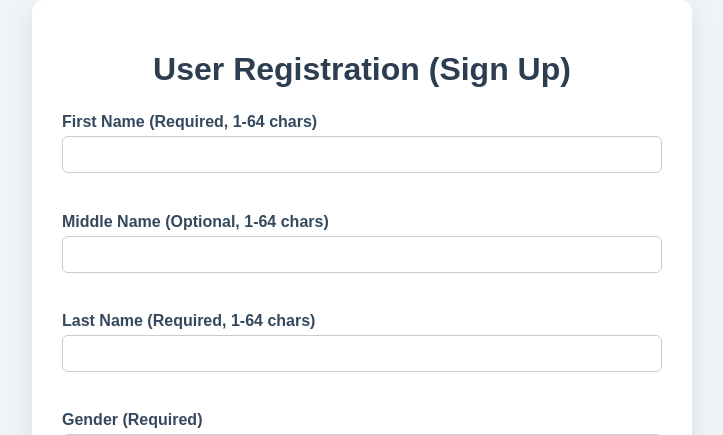
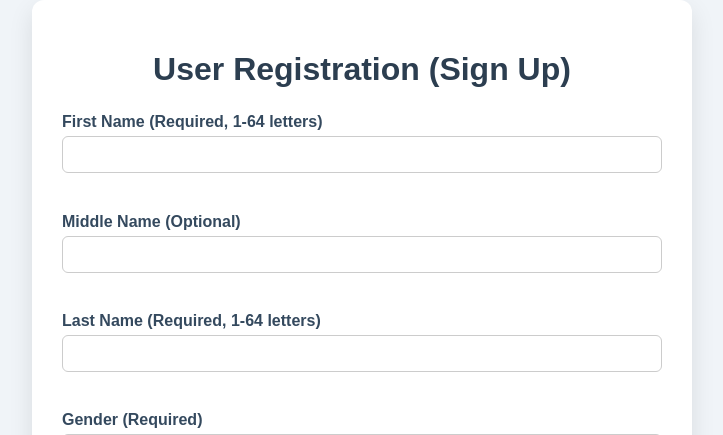
Before and after one commit to komalraniahmad/prac, a Django app: page /users/signup/ in a window 1280 px wide. Shown: the top 435 px of the page, without its empty margins (278-1001 px from the left). Run offline with Django 5.2, Linux system fonts and the light colour scheme.

Commit message:
update 1.1

```diff
--- a/mpgepmc/mpgepmcusers/forms.py
+++ b/mpgepmc/mpgepmcusers/forms.py
@@ -7,6 +7,13 @@ from mpgepmcusers.validators import (
     mpgepmcusers_validate_mobile_number,
     mpgepmcusers_validate_password_complexity
 )
+
+# HELPER FUNCTION: Counts only letter characters, ignoring spaces
+def count_letters(value):
+    if not value:
+        return 0
+    # Returns the length of the string composed only of letters (A-Z, a-z)
+    return len([c for c in value if c.isalpha()])
 
 class mpgepmcusersSignupForm(forms.ModelForm):
     """
@@ -45,21 +52,26 @@ class mpgepmcusersSignupForm(forms.ModelForm):
     # Custom Field Validation (using ModelForm's clean_<field> methods)
     def clean_first_name(self):
         name = self.cleaned_data.get('first_name')
-        if not (1 <= len(name) <= 64):
-            raise forms.ValidationError("First Name must be between 1 and 64 characters.")
+        letter_count = count_letters(name)
+        if not (1 <= letter_count <= 64):
+            raise forms.ValidationError("First Name must contain between 1 and 64 letters (spaces are ignored in count).")
         return name
 
-    # Middle Name is optional, so only validate length if present
+    # FIXED: Middle Name is optional, only validate length if provided
     def clean_middle_name(self):
         name = self.cleaned_data.get('middle_name')
-        if name and not (1 <= len(name) <= 64):
-             raise forms.ValidationError("Middle Name must be between 1 and 64 characters.")
+        if name: # Only validate if a value is present
+            letter_count = count_letters(name)
+            if not (1 <= letter_count <= 64):
+                 raise forms.ValidationError("Middle Name must contain between 1 and 64 letters (spaces are ignored in count).")
+        # If blank, it passes silently, fulfilling the optional requirement.
         return name
 
     def clean_last_name(self):
         name = self.cleaned_data.get('last_name')
-        if not (1 <= len(name) <= 64):
-            raise forms.ValidationError("Last Name must be between 1 and 64 characters.")
+        letter_count = count_letters(name)
+        if not (1 <= letter_count <= 64):
+            raise forms.ValidationError("Last Name must contain between 1 and 64 letters (spaces are ignored in count).")
         return name
 
     def clean_date_of_birth(self):
--- a/mpgepmc/mpgepmcusers/validators.py
+++ b/mpgepmc/mpgepmcusers/validators.py
@@ -21,15 +21,14 @@ def mpgepmcusers_validate_birth_date(value):
     age = today.year - value.year - ((today.month, today.day) < (value.month, value.day))
 
     if age < MIN_AGE:
+        # FIXED: Professional Age Error Message
         raise ValidationError(
-            _('User must be at least %(min_age)s years old to register.'),
-            params={'min_age': MIN_AGE},
+            _('You must be at least 12 years old to register.'),
             code='too_young'
         )
     if age > MAX_AGE:
         raise ValidationError(
-            _('Date of birth is invalid. Maximum age allowed is %(max_age)s.'),
-            params={'max_age': MAX_AGE},
+            _('Date of birth is invalid. Maximum age allowed is 150 years.'),
             code='too_old'
         )
 
@@ -39,9 +38,9 @@ def mpgepmcusers_validate_email_domain(value):
     """
     domain = value.split('@')[-1].lower()
     if domain not in ALLOWED_DOMAINS:
+        # FIXED: Professional Email Domain Error Message
         raise ValidationError(
-            _('Invalid email domain. Must be one of: %(domains)s.'),
-            params={'domains': ', '.join(ALLOWED_DOMAINS)},
+            _('Invalid email domain. Must be one of: gmail.com, yahoo.com, or mpgepmc.com.'),
             code='invalid_domain'
         )
 
--- a/mpgepmc/mpgepmcusers/views.py
+++ b/mpgepmc/mpgepmcusers/views.py
@@ -7,7 +7,7 @@ from django.http import JsonResponse, HttpResponseBadRequest
 from django.views.decorators.http import require_POST
 from django.db import IntegrityError
 
-from mpgepmcusers.forms import mpgepmcusersSignupForm, mpgepmcusersSignInForm
+from mpgepmcusers.forms import mpgepmcusersSignupForm, mpgepmcusersSignInForm, count_letters
 from mpgepmcusers.models import mpgepmcusersUser, mpgepmcusersOTP
 from mpgepmcusers.utils import mpgepmcusers_generate_otp, mpgepmcusers_send_otp_email
 from mpgepmcusers.validators import (
@@ -172,19 +172,31 @@ def mpgepmcusers_ajax_validate(request):
     """
     data = json.loads(request.body)
     field_name = data.get('field')
-    value = data.get('value')
+    value = data.get('value', '').strip() # Ensure value is retrieved, strip whitespace for counting
 
-    if not field_name or not value:
-        return HttpResponseBadRequest(json.dumps({'is_valid': False, 'error': 'Missing field or value'}))
+    # Allows empty value for middle_name, but checks for missing value on required fields if they are passed in
+    if not value and field_name not in ['middle_name']:
+        return HttpResponseBadRequest(json.dumps({'is_valid': False, 'error': 'Missing required field value.'}))
 
     is_valid = True
     error_message = ''
 
     try:
-        if field_name == 'first_name' or field_name == 'middle_name' or field_name == 'last_name':
-            if not (1 <= len(value) <= 64):
+        if field_name == 'first_name' or field_name == 'last_name':
+            letter_count = count_letters(value)
+            if not (1 <= letter_count <= 64):
                 is_valid = False
-                error_message = f"{field_name.replace('_', ' ').title()} must be 1-64 characters."
+                error_message = f"{field_name.replace('_', ' ').title()} must contain 1-64 letters (spaces ignored)."
+
+        elif field_name == 'middle_name':
+            if value: # Only validate if a value is present (it's optional)
+                letter_count = count_letters(value)
+                if not (1 <= letter_count <= 64):
+                    is_valid = False
+                    error_message = "Middle Name must contain 1-64 letters (spaces ignored)."
+            else:
+                # Value is empty, which is valid for middle_name
+                is_valid = True
 
         elif field_name == 'gender':
             if value not in ['M', 'F', 'O']:
@@ -214,8 +226,6 @@ def mpgepmcusers_ajax_validate(request):
         elif field_name == 'password':
             mpgepmcusers_validate_password_complexity(value)
 
-        # password_confirm is handled purely client-side unless a full form submit is done
-
     except Exception as e:
         is_valid = False
         error_message = str(e.message) if hasattr(e, 'message') else str(e)
--- a/mpgepmc/templates/mpgepmcusers/mpgepmcusers_signup.html
+++ b/mpgepmc/templates/mpgepmcusers/mpgepmcusers_signup.html
@@ -48,20 +48,20 @@
             {% csrf_token %}
 
             <div class="form-group">
-                <label for="{{ form.first_name.id_for_label }}">First Name (Required, 1-64 chars)</label>
+                <label for="{{ form.first_name.id_for_label }}">First Name (Required, 1-64 letters)</label>
                 {{ form.first_name }}
                 <div class="live-feedback" id="feedback-first_name"></div>
                 {{ form.first_name.errors }}
             </div>
 
             <div class="form-group">
-                <label for="{{ form.middle_name.id_for_label }}">Middle Name (Optional, 1-64 chars)</label>
+                <label for="{{ form.middle_name.id_for_label }}">Middle Name (Optional)</label>
                 {{ form.middle_name }}
                 <div class="live-feedback" id="feedback-middle_name"></div>
             </div>
 
             <div class="form-group">
-                <label for="{{ form.last_name.id_for_label }}">Last Name (Required, 1-64 chars)</label>
+                <label for="{{ form.last_name.id_for_label }}">Last Name (Required, 1-64 letters)</label>
                 {{ form.last_name }}
                 <div class="live-feedback" id="feedback-last_name"></div>
                 {{ form.last_name.errors }}
@@ -123,6 +123,9 @@
 
         // Initialize status for all fields to false
         requiredFields.forEach(field => validationStatus[field] = false);
+        // Middle name is optional, so it is true by default
+        validationStatus['middle_name'] = true;
+
 
         /**
          * Generic function to send AJAX request for live validation.
@@ -136,6 +139,15 @@
             // Clear previous state and show loading if complex check
             feedbackElement.className = 'live-feedback';
             feedbackElement.innerHTML = fieldName.includes('password') ? 'Checking...' : '';
+
+            // If middle name is empty, it's immediately valid. Prevents unnecessary AJAX call.
+            if (fieldName === 'middle_name' && value.trim() === '') {
+                feedbackElement.innerHTML = '';
+                validationStatus[fieldName] = true;
+                checkFormValidity();
+                return;
+            }
+
 
             try {
                 const response = await fetch(url, {
@@ -152,10 +164,12 @@
                 // Update live feedback
                 if (data.is_valid) {
                     feedbackElement.innerHTML = '&#10003; Valid'; // Checkmark
+                    feedbackElement.classList.remove('feedback-error');
                     feedbackElement.classList.add('feedback-success');
                     validationStatus[fieldName] = true;
                 } else {
                     feedbackElement.innerHTML = data.error || 'Invalid input.';
+                    feedbackElement.classList.remove('feedback-success');
                     feedbackElement.classList.add('feedback-error');
                     validationStatus[fieldName] = false;
                 }
@@ -183,10 +197,12 @@
                 validationStatus['password_confirm'] = false;
             } else if (password === passwordConfirm) {
                 feedbackElement.innerHTML = '&#10003; Passwords match.';
+                feedbackElement.classList.remove('feedback-error');
                 feedbackElement.classList.add('feedback-success');
                 validationStatus['password_confirm'] = true;
             } else {
                 feedbackElement.innerHTML = 'Passwords do not match!';
+                feedbackElement.classList.remove('feedback-success');
                 feedbackElement.classList.add('feedback-error');
                 validationStatus['password_confirm'] = false;
             }
@@ -197,13 +213,13 @@
          * Global check to enable/disable the submit button.
          */
         function checkFormValidity() {
-            // 1. Check if all required fields are filled (basic check)
+            // 1. Check if all REQUIRED fields are filled (basic check)
             const allRequiredFieldsFilled = requiredFields.every(field => {
                 const input = document.getElementById(`id_${field}`);
                 return input && input.value.trim() !== '';
             });
 
-            // 2. Check if all fields passed the validation status
+            // 2. Check if all fields (required + middle_name) passed the validation status
             const allValidationPassed = Object.values(validationStatus).every(status => status === true);
 
             // The submit button is enabled ONLY if ALL required fields are filled AND all validations passed.
@@ -233,12 +249,20 @@
              }
         });
 
-        // 3. For all fields, run basic check on input
+        // 3. For all required fields, run basic check on input
         requiredFields.forEach(fieldName => {
             const input = document.getElementById(`id_${fieldName}`);
             if (input) {
                 input.addEventListener('input', checkFormValidity);
             }
+        });
+
+        // 4. Specifically watch middle_name input to set validation status to false if something is typed, forcing an AJAX check
+        document.getElementById('id_middle_name').addEventListener('input', (e) => {
+            if (e.target.value.trim() !== '') {
+                validationStatus['middle_name'] = false; // Invalidates status, forcing validation check on blur
+            }
+            checkFormValidity();
         });
 
         // Initial check on load
```
Also changed, not shown: mpgepmc/mpgepmc/settings.py (+13 -0 lines).
